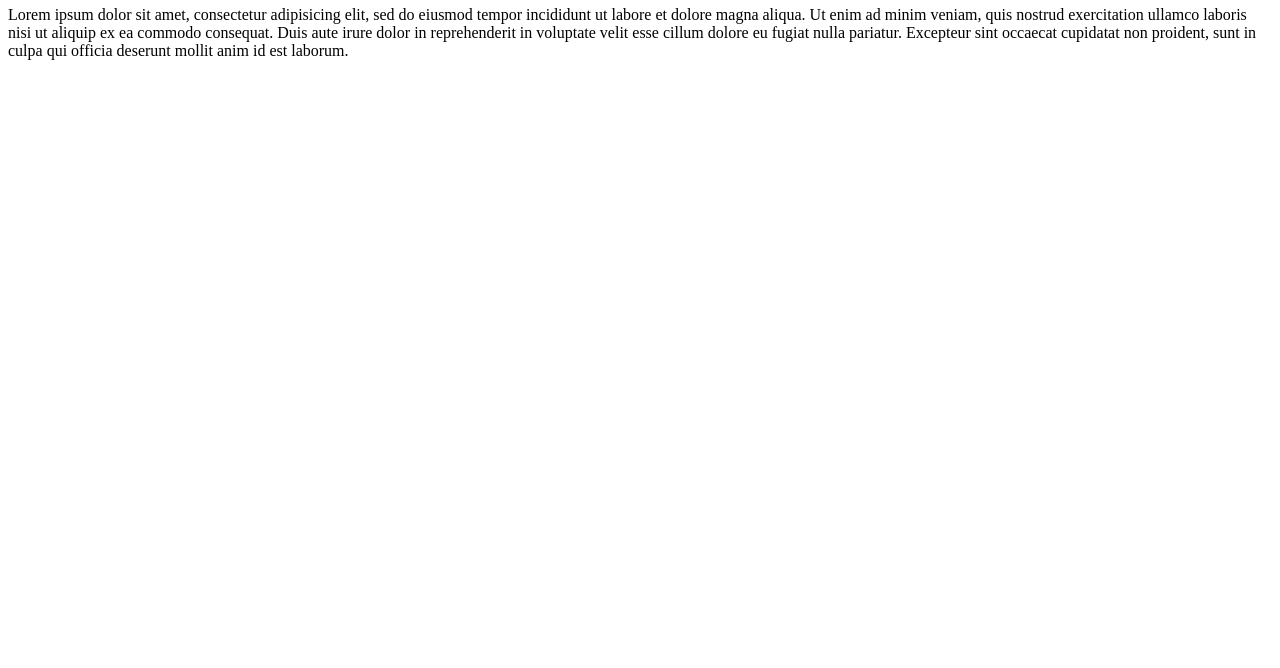
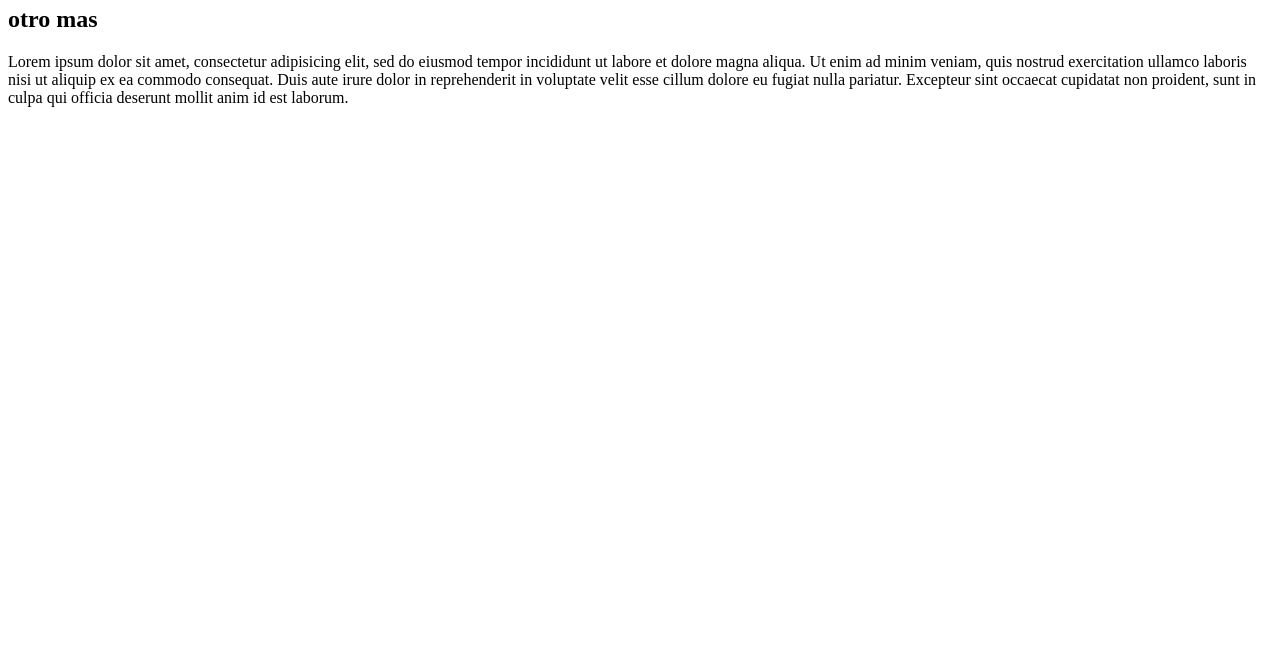
Before and after one commit to nogakhany/pagina-web, a plain HTML site: page index.html in a window 1280 px wide. Shown: the part 132-800 px from the top of the page. Drawn offline with Linux system fonts and the light colour scheme.

Commit message:
otro
agregando un h3

```diff
--- a/index.html
+++ b/index.html
@@ -7,6 +7,7 @@
   <body>
     <h1> Bienvenido a la web del estudio fotografico</h1>
     <h1> Otro titulo</h1>
+    <h2>otro mas</h2>
      <p>Lorem ipsum dolor sit amet, consectetur adipisicing elit, sed do eiusmod tempor incididunt ut labore et dolore magna aliqua. Ut enim ad minim veniam, quis nostrud exercitation ullamco laboris nisi ut aliquip ex ea commodo consequat. Duis aute irure dolor in reprehenderit in voluptate velit esse cillum dolore eu fugiat nulla pariatur. Excepteur sint occaecat cupidatat non proident, sunt in culpa qui officia deserunt mollit anim id est laborum.</p>
   </body>
 </html>
```
